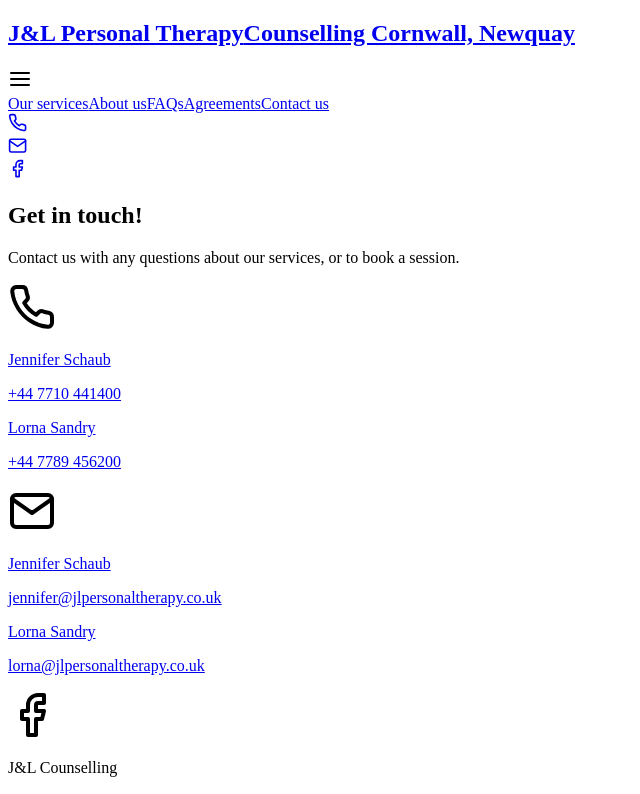
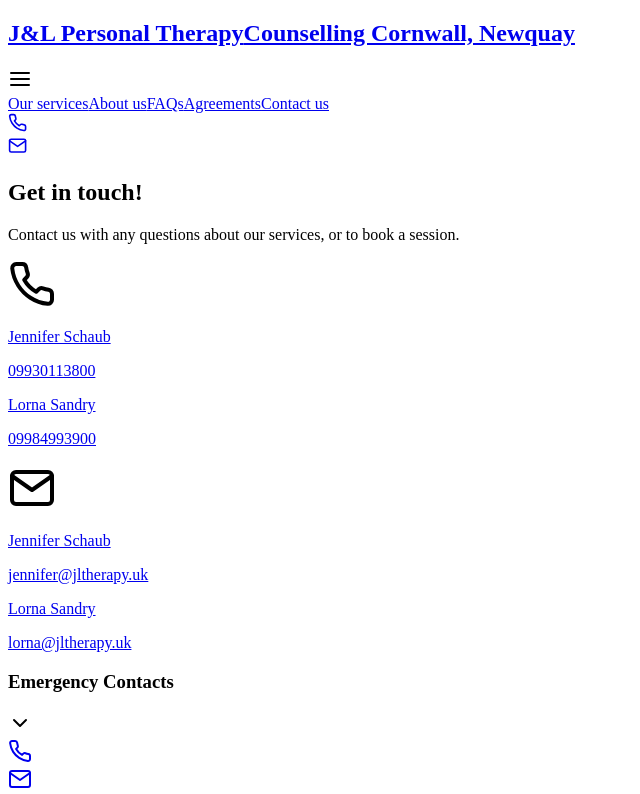
Before and after one commit to Matt-htims/JLPersonalTherapy, a Next.js app: page /contact in a window 1280 px wide. Shown: the top 794 px of the page, without its empty margins (0-640 px from the left). Built offline with nearby package versions, Linux system fonts and the light colour scheme.

Commit message:
Deleted Dropdown - Added helperData for counsellor info - Switched all hardcoded info data to the helper data - Removed facebook from contact pill and contact us page as will not be used - altered styling of contact pill

```diff
--- a/components/Contact/ContactCard.jsx
+++ b/components/Contact/ContactCard.jsx
@@ -6,21 +6,24 @@
 //  Icons
 import { FiPhone, FiMail, FiFacebook } from 'react-icons/fi';
 
+import info from '../../helperData/info';
+
 function ContactCard() {
+	const { jen, lorna } = info;
 	return (
-		<div className="bg-back-dark rounded-2xl shadow-md md:w-140 w-11/12 m-auto md:p-10 md:p-4 p-3 space-y-16">
+		<div className="bg-back-dark rounded-2xl shadow-md md:w-140 w-11/12 m-auto md:py-10 p-4 md:space-y-16 space-y-8">
 			<div className="md:flex md:space-x-16 md:space-y-0 space-y-4">
 				<FiPhone className="stroke-1 flex-none md:h-16 h-10" size="3rem" />
 				<div className="space-y-6">
 					<ContactSection
-						name="Jennifer Schaub"
-						value="+44 7710 441400"
-						link="tel:+447710441400"
+						name={jen.name}
+						value={jen.number}
+						link={`tel:${jen.number}`}
 					/>
 					<ContactSection
-						name="Lorna Sandry"
-						value="+44 7789 456200"
-						link="tel:+447710441400"
+						name={lorna.name}
+						value={lorna.number}
+						link={`tel:${lorna.number}`}
 					/>
 				</div>
 			</div>
@@ -28,22 +31,16 @@
 				<FiMail className="stroke-1 flex-none md:h-16 h-10" size="3rem" />
 				<div className="space-y-6">
 					<ContactSection
-						name="Jennifer Schaub"
-						value="jennifer@jlpersonaltherapy.co.uk"
-						link="mailto:jennifer@jlpersonaltherapy.co.uk"
+						name={jen.name}
+						value={jen.email}
+						link={`mailto:${jen.email}`}
 					/>
 					<ContactSection
-						name="Lorna Sandry"
-						value="lorna@jlpersonaltherapy.co.uk"
-						link="mailto:lorna@jlpersonaltherapy.co.uk"
+						name={lorna.name}
+						value={lorna.email}
+						link={`mailto:${lorna.email}`}
 					/>
 				</div>
-			</div>
-			<div className="md:flex md:space-x-16 items-end flex-none md:space-y-0 space-y-4">
-				<FiFacebook className="stroke-1 flex-none md:h-16 h-10" size="3rem" />
-				<p className="md:text-3xl text-xl tracking-widest font-light hover:scale-105 transition-all">
-					J&amp;L Counselling
-				</p>
 			</div>
 		</div>
 	);
--- a/components/Contact/ContactSection.jsx
+++ b/components/Contact/ContactSection.jsx
@@ -7,10 +7,10 @@
 		<div>
 			<Link href={link}>
 				<a>
-					<p className="font-light md:text-lg text-base tracking-wide text-textGreen-light mb-1">
+					<p className="font-light text-lg  tracking-wide text-textGreen-light mb-1">
 						{name}
 					</p>
-					<p className="md:text-3xl text-lg md:tracking-widest tracking-wide font-light hover:scale-105 transition-all">
+					<p className="md:text-3xl text-2xl md:tracking-widest tracking-wide font-light hover:scale-105 transition-all">
 						{value}
 					</p>
 				</a>
--- a/components/ContactPill.jsx
+++ b/components/ContactPill.jsx
@@ -1,12 +1,12 @@
 import Link from 'next/link';
-
 import { motion, AnimatePresence } from 'framer-motion';
-
 import { useState } from 'react';
-
 import { FiPhone, FiMail, FiFacebook } from 'react-icons/fi';
 
+import info from '../helperData/info';
+
 function ContactPill() {
+	const { jen, lorna } = info;
 	const [hover, setHover] = useState(false);
 	return (
 		<div
@@ -24,33 +24,26 @@
 						className="py-1 px-2 space-y-1 text-sm transition-all bg-back border border-r-0 border-black/10 rounded-l-2xl z-10"
 					>
 						<div className="flex space-y-1 flex-col items-end">
-							<Link href="tel:07710447929">
+							<Link href={`tel:${jen.number}`}>
 								<a className="hover:text-ctaGreen">
-									<p>07710447929</p>
+									<p>{jen.number}</p>
 								</a>
 							</Link>
-							<Link href="tel:07710447929">
+							<Link href={`tel:${lorna.number}`}>
 								<a className="hover:text-ctaGreen">
-									<p>07710447929</p>
+									<p>{lorna.number}</p>
 								</a>
 							</Link>
 						</div>
 						<div className="flex flex-col space-y-1 py-1 items-end">
-							<Link href="mailto:jen@jlpersonaltherpay.com">
+							<Link href={`mailto:${jen.email}`}>
 								<a className="hover:text-ctaGreen">
-									<p>jen@jlpersonaltherapy.com</p>
+									<p>{jen.email}</p>
 								</a>
 							</Link>
-							<Link href="mailto:lorna@jlpersonaltherpay.com">
+							<Link href={`mailto:${lorna.email}`}>
 								<a className="hover:text-ctaGreen">
-									<p>lorna@jlpersonaltherapy.com</p>
-								</a>
-							</Link>
-						</div>
-						<div className="flex justify-end hover:text-ctaGreen">
-							<Link href="#">
-								<a>
-									<p>JLPersonalTherapy</p>
+									<p>{lorna.email}</p>
 								</a>
 							</Link>
 						</div>
@@ -62,7 +55,7 @@
 			<div
 				className={`${
 					hover ? 'rounded-r-2xl' : 'rounded-full'
-				} bg-textGreen-light space-y-7 p-2 z-20`}
+				} bg-textGreen-light space-y-7 p-2 z-20 py-5`}
 			>
 				<div>
 					<Link href="/contact">
@@ -78,13 +71,6 @@
 						</a>
 					</Link>
 				</div>
-				<div>
-					<Link href="/contact">
-						<a className="text-textGreen-lightest">
-							<FiFacebook size="1.2rem" />
-						</a>
-					</Link>
-				</div>
 			</div>
 		</div>
 	);
--- /dev/null
+++ b/helperData/info.js
@@ -0,0 +1,14 @@
+const info = {
+	jen: {
+		name: 'Jennifer Schaub',
+		number: '09930113800',
+		email: 'jennifer@jltherapy.uk',
+	},
+	lorna: {
+		name: 'Lorna Sandry',
+		number: '09984993900',
+		email: 'lorna@jltherapy.uk',
+	},
+};
+
+export default info;
--- a/pages/_app.js
+++ b/pages/_app.js
@@ -9,8 +9,8 @@
 		<>
 			<Head>
 				<meta name="viewport" content="initial-scale=1.0, width=device-width" />
-				<meta http-equiv="Content-Type" content="text/html; charset=utf-8" />
-				<meta http-equiv="X-UA-Compatible" content="IE=edge" />
+				<meta httpEquiv="Content-Type" content="text/html; charset=utf-8" />
+				<meta httpEquiv="X-UA-Compatible" content="IE=edge" />
 				<title>J&L Personal Therapy | Counselling & Psychotherapy</title>
 				<meta
 					name="keywords"
--- a/pages/agreements.jsx
+++ b/pages/agreements.jsx
@@ -2,7 +2,6 @@
 import Head from 'next/head';
 
 // Components
-import Dropdown from '../components/Dropdown';
 import TextBlock from '../components/Agreements/TextBlock';
 
 function agreements() {
@@ -15,7 +14,7 @@
 				<h2 className="md:text-5xl text-3xl text-center md:mb-14 mb-8">
 					Agreements
 				</h2>
-				<div>
+				<div className="space-y-6">
 					<TextBlock
 						title="Emails"
 						content={
```
Also changed, not shown: components/Dropdown.jsx (deleted, +0 -45 lines), 1 other file (tests, documents, lock files or other folders).
